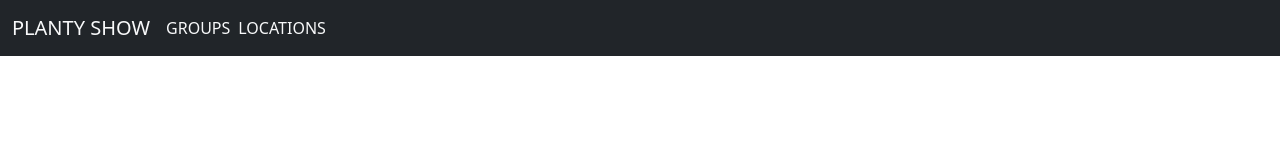
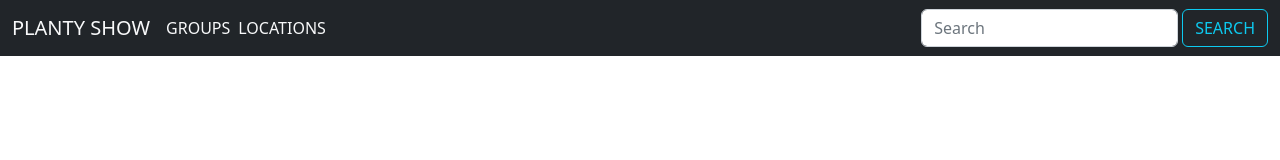
Before and after one commit to pmihango/phase-1-independent-project, a website: page index.html in a window 1280 px wide. Drawn offline with Linux system fonts and the light colour scheme.

Commit message:
added a search form and search button on index.html

```diff
--- a/index.html
+++ b/index.html
@@ -21,7 +21,10 @@
                     <a class="text-light nav-link" href="#" id="countries-link">LOCATIONS</a>
                 </li>
             </ul>
-
+            <form class="d-flex" id="search-form">
+                <input class="form-control" type="text" placeholder="Search" id="search"/>
+                <button class="btn btn-outline-info ms-1" id="searchBtn">SEARCH</button>
+            </form>
 
         </div>
     </nav>
```
